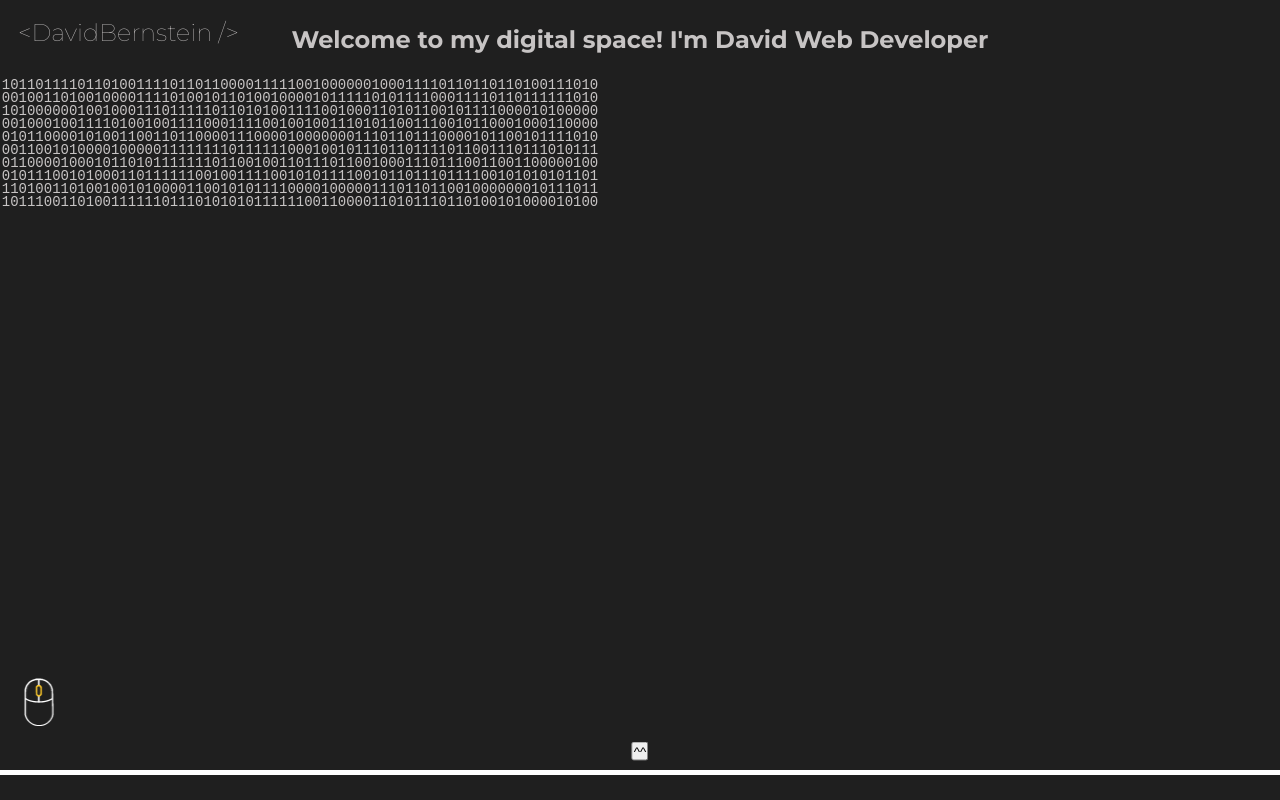
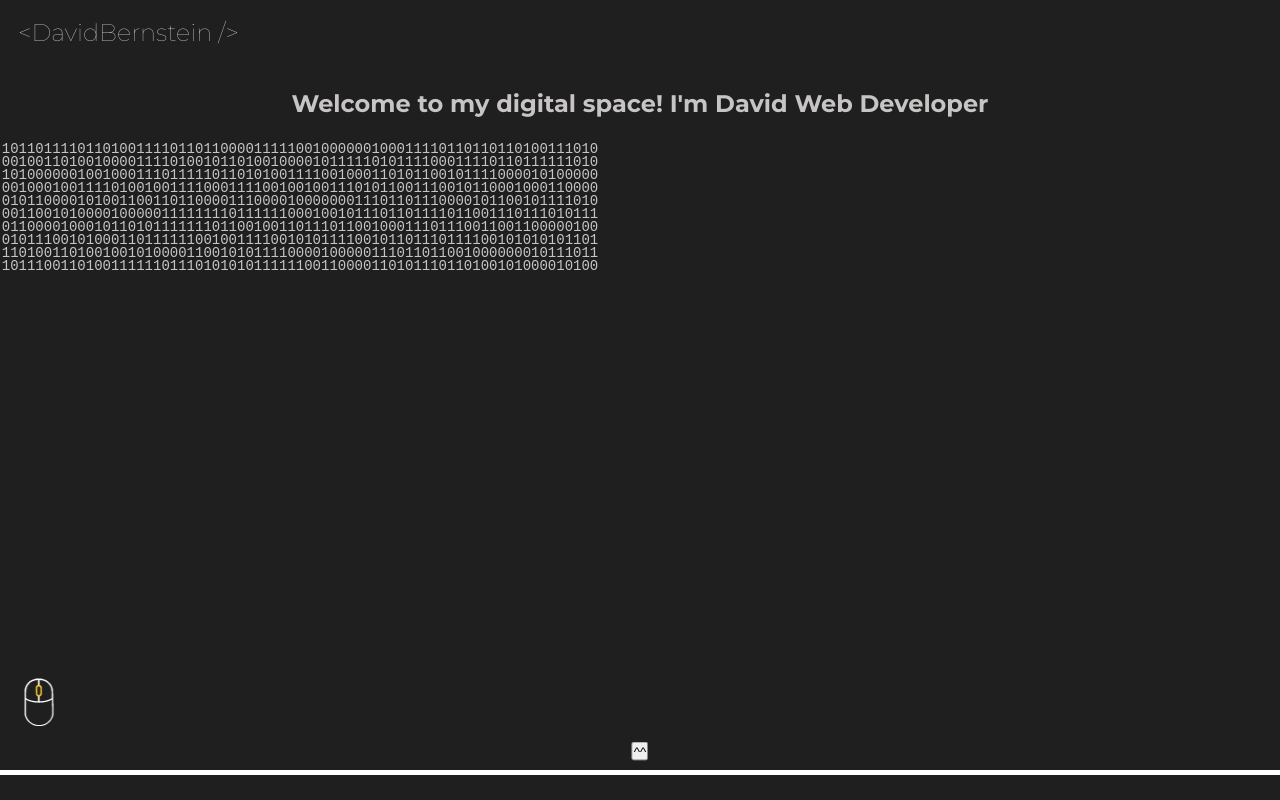
Before and after one commit to Susuvnkl/Portfolio, a React (Vite) app in the folder my-portfolio/: page /#projects in a window 1280 px wide. Shown: the top 800 px of the page. Built offline with nearby package versions, Linux system fonts and the light colour scheme.

Commit message:
page padding fix

```diff
--- a/my-portfolio/src/pages/AboutPage/AboutPage.module.scss
+++ b/my-portfolio/src/pages/AboutPage/AboutPage.module.scss
@@ -1,7 +1,6 @@
 .PageSection {
   min-height: 100vh;
   width: 100%;
-  // border: 10px solid blue;
   padding-top: 8vh;
   .AboutPage {
     .content {
--- a/my-portfolio/src/pages/ContactPage/ContactPage.module.scss
+++ b/my-portfolio/src/pages/ContactPage/ContactPage.module.scss
@@ -1,6 +1,5 @@
 .PageSection {
   min-height: 100vh;
   width: 100%;
-  // border: 10px solid purple;
   padding-top: 8vh;
 }
--- a/my-portfolio/src/pages/HomePage/HomePage.module.scss
+++ b/my-portfolio/src/pages/HomePage/HomePage.module.scss
@@ -1,7 +1,7 @@
 .PageSection {
   min-height: 100vh;
   width: 100%;
-  // border: 10px solid red;
+  padding-top: 8vh;
   .content {
     padding: 25px;
     h1 {
--- a/my-portfolio/src/pages/ProjectsPage/ProjectsPage.module.scss
+++ b/my-portfolio/src/pages/ProjectsPage/ProjectsPage.module.scss
@@ -1,6 +1,5 @@
 .PageSection {
   min-height: 100vh;
   width: 100%;
-  // border: 10px solid wheat;
   padding-top: 8vh;
 }
--- a/my-portfolio/src/pages/SkillsPage/SkillsPage.module.scss
+++ b/my-portfolio/src/pages/SkillsPage/SkillsPage.module.scss
@@ -1,7 +1,6 @@
 .PageSection {
   min-height: 100vh;
   width: 100%;
-  // border: 10px solid orangered;
   padding-top: 8vh;
   .SkillsPage {
     display: flex;
```
